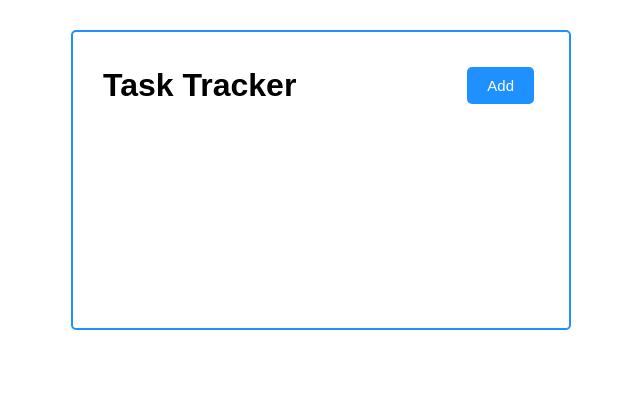
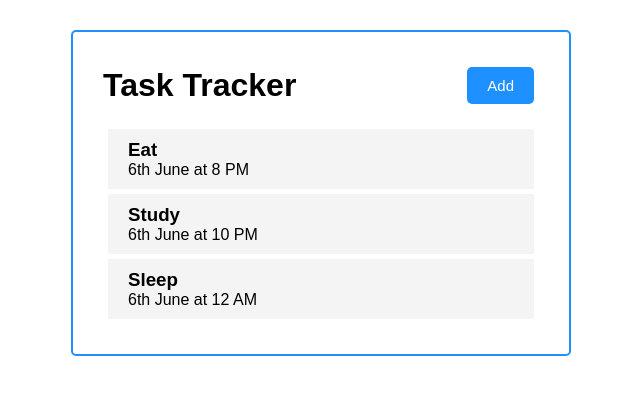
Before and after one commit to majidalykhan/task-tracker, a React (Create React App) app: page / in a window 1280 px wide. Shown: the top 394 px of the page, without its empty margins (319-959 px from the left). Built offline with nearby package versions, Linux system fonts and the light colour scheme.

Commit message:
Task component

```diff
--- a/src/App.js
+++ b/src/App.js
@@ -1,10 +1,38 @@
+import {useState} from 'react'
 import Header from './components/Header'
+import Tasks from './components/Tasks'
+
+
 
 function App() {
+
+  const [tasks, setTasks] = useState([
+    {
+        id: 1,
+        text: 'Eat',
+        day: '6th June at 8 PM',
+        reminder: true,
+    },
+
+    {
+        id: 2,
+        text: 'Study',
+        day: '6th June at 10 PM',
+        reminder: true,
+    },
+
+    {
+        id: 3,
+        text: 'Sleep',
+        day: '6th June at 12 AM',
+        reminder: false,
+    },
+]);
 
   return (
     <div className="container">
         <Header/>
+        <Tasks tasks={tasks}/>
     </div>
   );
 }
--- /dev/null
+++ b/src/components/Task.js
@@ -0,0 +1,12 @@
+
+
+const Task = ({task}) => {
+    return (
+        <div className='task'>
+            <h3>{task.text}</h3>
+            <p>{task.day}</p>
+        </div>
+    )
+}
+
+export default Task
--- a/src/components/Tasks.js
+++ b/src/components/Tasks.js
@@ -1,34 +1,16 @@
-const tasks = [
-    {
-        id: 1,
-        text: 'Eat',
-        day: '6th June at 8 PM',
-        reminder: true,
-    },
-
-    {
-        id: 2,
-        text: 'Study',
-        day: '6th June at 10 PM',
-        reminder: true,
-    },
-
-    {
-        id: 3,
-        text: 'Sleep',
-        day: '6th June at 12 AM',
-        reminder: false,
-    },
+import Task from './Task'
 
 
+const Tasks = ({tasks}) => {
+    return (
+        <>
+        {tasks.map((task) => (
 
-]
+            <Task key={task.id} task={task} />
 
-const Tasks = () => {
-    return (
-        <div>
+        ))}
 
-        </div>
+        </>
     )
 }
 
```
